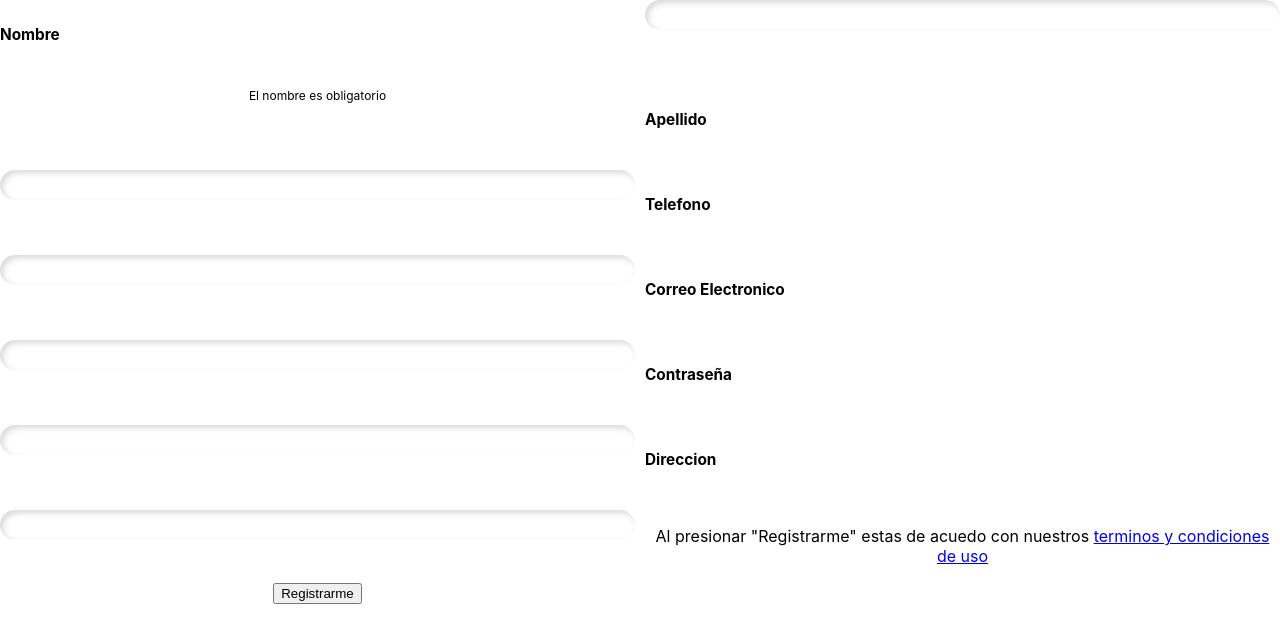
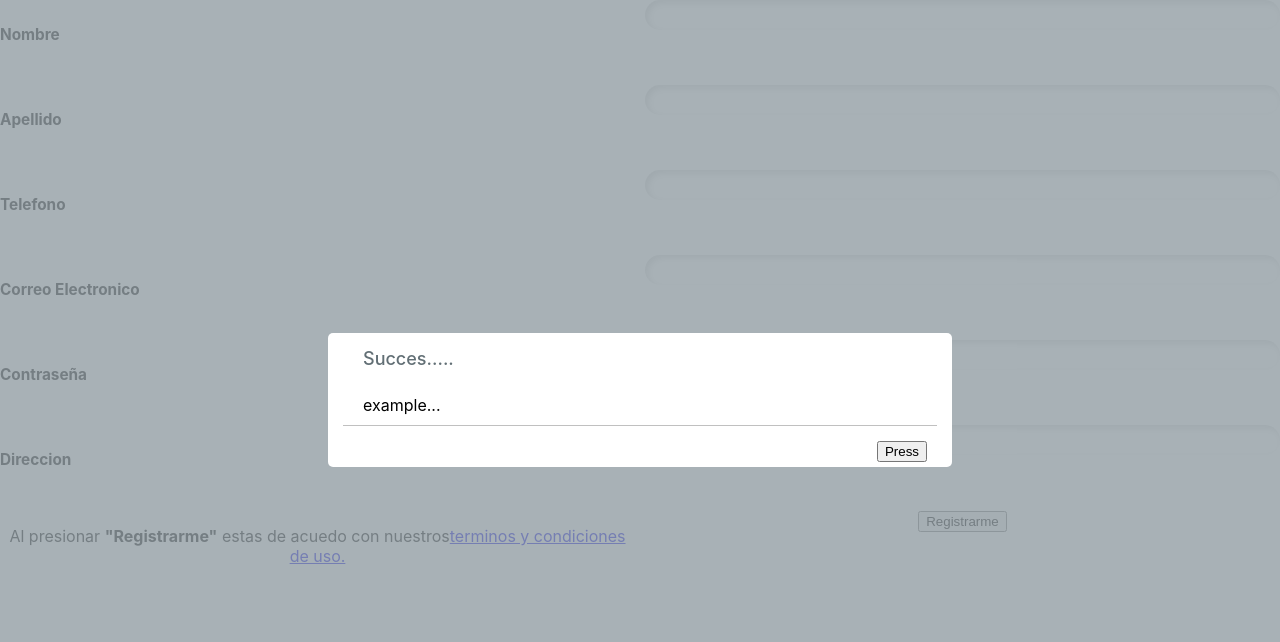
Before and after one commit to setohe0909/oiga-look, a React (Create React App) app: page / in a window 1280 px wide. Both pictures are taken after a click on the button "Registrarme". Shown: the top 642 px of the page. Built offline with nearby package versions, Linux system fonts and the light colour scheme.

Commit message:
feat:modal UI/Component

```diff
--- a/package.json
+++ b/package.json
@@ -16,6 +16,7 @@
     "node-sass": "^6.0.1",
     "react": "^17.0.2",
     "react-dom": "^17.0.2",
+    "react-modal": "^3.14.3",
     "react-router-dom": "^5.2.0",
     "react-scripts": "4.0.3",
     "web-vitals": "^1.0.1",
--- a/src/components/Register/index.js
+++ b/src/components/Register/index.js
@@ -1,13 +1,17 @@
-import React from 'react';
+import React, { useState } from 'react';
 import { useFormik } from 'formik';
 
 import RecursiveForm from '../recursive-form';
+import CustomModal from '../ui/modal';
+
 import SignupSchema from '../../schema/register';
 import { registerFields } from './form';
 
 import { FormContainer } from './styles';
 
 const RegisterUser = () => {
+  const [showModal, setShowmodal] = useState(false);
+
   const formik = useFormik({
     initialValues: {
       name: '',
@@ -37,16 +41,30 @@ const RegisterUser = () => {
             />
           ))}
           <p>
-            Al presionar "Registrarme" estas de acuedo con nuestros{' '}
+            Al presionar <strong>"Registrarme"</strong> estas de acuedo con
+            nuestros
             <a href="/" rel="noopener noreferrer" target="_blank">
-              terminos y condiciones de uso
+              terminos y condiciones de uso.
             </a>
           </p>
           <div>
-            <button type="submit">Registrarme</button>
+            <button type="button" onClick={() => setShowmodal(!showModal)}>
+              Registrarme
+            </button>
           </div>
         </FormContainer>
       </form>
+
+      {showModal && (
+        <CustomModal
+          dimension="small"
+          modalStatus={true}
+          callbackLeftBtn={() => setShowmodal(!showModal)}
+          modalTitle="Succes....."
+        >
+          example...
+        </CustomModal>
+      )}
     </>
   );
 };
--- a/src/components/ui/Colors.js
+++ b/src/components/ui/Colors.js
@@ -2,4 +2,5 @@ export const Colors = {
   black: 'black',
   white: '#fff',
   mirage: '#2c263f',
+  watermelon: '#f25c63',
 };
--- /dev/null
+++ b/src/components/ui/modal/index.js
@@ -0,0 +1,126 @@
+import React, { useState } from 'react';
+import { ClassNames } from '@emotion/react';
+import PropTypes from 'prop-types';
+import Modal from 'react-modal';
+
+import {
+  cssPortalClass,
+  ContainerModal,
+  HeaderModal,
+  CloseButton,
+  FooterModal,
+  BodyModal,
+  ModalTitle,
+} from './styles';
+
+Modal.setAppElement('#root');
+
+/**
+ * (Props):
+ * dimensions : full-screen | medium | small | tiny
+ */
+const CustomModal = ({
+  modalStatus,
+  closeTimeoutMS,
+  modalTitle,
+  children,
+  rightButtonTxt,
+  rightButtonIcon,
+  righButtonBackgroundColor,
+  callbackRightBtn,
+  callbackLeftBtn,
+  dimension,
+}) => {
+  const [modalIsOpen, setIsOpen] = useState(modalStatus);
+
+  return (
+    <>
+      <ClassNames>
+        {({ css }) => (
+          <Modal
+            data-cy="mindsdbModal"
+            isOpen={modalIsOpen}
+            onRequestClose={() => {
+              setIsOpen(false);
+              callbackLeftBtn();
+            }}
+            overlayClassName={{
+              base: 'overlay-base',
+              afterOpen: 'overlay-after',
+              beforeClose: 'overlay-before',
+            }}
+            className={{
+              base: `content-base`,
+              afterOpen: `content-after-${dimension}`,
+              beforeClose: 'content-before',
+            }}
+            closeTimeoutMS={closeTimeoutMS}
+            portalClassName={css`
+              ${cssPortalClass}
+            `}
+          >
+            <ContainerModal>
+              <HeaderModal
+                className={dimension === 'small' ? 'HeaderModal-small' : ''}
+                dimension={dimension}
+              >
+                <ModalTitle min={14} max={20}>
+                  {modalTitle}
+                </ModalTitle>
+                <CloseButton
+                  data-cy="close-modal"
+                  onClick={() => {
+                    setIsOpen(false);
+                    callbackLeftBtn();
+                  }}
+                >
+                  <i className="close-action fas fa-times" />
+                </CloseButton>
+              </HeaderModal>
+              <BodyModal
+                className={dimension === 'small' ? 'BodyModal-small' : ''}
+              >
+                {children}
+              </BodyModal>
+              <FooterModal>
+                <button
+                  onClick={(e) => {
+                    e.stopPropagation();
+                    callbackRightBtn();
+                  }}
+                >
+                  Press
+                </button>
+              </FooterModal>
+            </ContainerModal>
+          </Modal>
+        )}
+      </ClassNames>
+    </>
+  );
+};
+
+CustomModal.propTypes = {
+  modalStatus: PropTypes.bool,
+  closeTimeoutMS: PropTypes.number,
+  modalTitle: PropTypes.string,
+  rightButtonTxt: PropTypes.string,
+  rightButtonIcon: PropTypes.string,
+  righButtonBackgroundColor: PropTypes.string,
+  callbackRightBtn: PropTypes.func,
+  callbackLeftBtn: PropTypes.func,
+  dimension: PropTypes.string,
+};
+
+CustomModal.defaultProps = {
+  modalStatus: false,
+  closeTimeoutMS: 500,
+  modalTitle: '',
+  rightButtonTxt: 'Save',
+  rightButtonIcon: '',
+  righButtonBackgroundColor: 'green',
+  callbackRightBtn: () => {},
+  dimension: 'small',
+};
+
+export default CustomModal;
--- /dev/null
+++ b/src/components/ui/modal/styles.js
@@ -0,0 +1,237 @@
+import { css } from '@emotion/react';
+import styled from '@emotion/styled';
+
+import { mq, makeResponsive } from '../../layout/utils/base';
+
+import { Colors } from '../Colors';
+
+export const ContainerModal = styled.div`
+  width: 100%;
+  display: flex;
+  flex-direction: column;
+  height: inherit;
+  padding: 5px 15px;
+  justify-content: space-between;
+`;
+
+export const HeaderModal = styled.div`
+  display: flex;
+  flex-direction: row;
+  justify-content: space-between;
+  align-items: baseline;
+  margin-top: ${(props) =>
+    props.dimension === 'medium' || props.dimension === 'small' ? '10px' : '0'};
+`;
+
+export const CloseButton = styled.button`
+  border: none;
+  background: transparent;
+  margin-bottom: 15px;
+  cursor: pointer;
+  outline: none;
+
+  & i {
+    font-size: 22px;
+    padding-bottom: 0px;
+    color: ${Colors.watermelon};
+  }
+`;
+
+export const FooterModal = styled.div`
+  display: flex;
+  flex-direction: row;
+  justify-content: flex-end;
+  border-top: 1px solid #c0c0c0;
+
+  & button {
+    margin-top: 15px;
+
+    &:first-of-type {
+      margin-right: 10px;
+    }
+  }
+`;
+
+export const BodyModal = styled.div`
+  display: flex;
+  flex-direction: column;
+  height: 100%;
+  margin-top: 5px;
+`;
+
+export const ModalTitle = styled.strong`
+  color: #626f75;
+  font-weight: 500;
+  font-stretch: normal;
+  font-style: normal;
+  line-height: normal;
+
+  ${(props) =>
+    makeResponsive([
+      {
+        property: 'font-size',
+        min: props.min,
+        max: props.max,
+        unit: 'px',
+      },
+    ])}
+`;
+
+export const cssPortalClass = css`
+  .overlay-base {
+    padding: 1rem;
+    position: fixed;
+    top: 0;
+    bottom: 0;
+    right: 0;
+    left: 0;
+    background-color: rgba(0, 0, 0, 0);
+    opacity: 0;
+    transition-property: background-color, opacity;
+    transition-duration: 500ms;
+    transition-timing-function: ease-in-out;
+    outline: 0;
+    display: flex;
+    justify-content: center;
+    align-items: center;
+  }
+
+  .overlay-after {
+    background-color: rgba(147, 158, 164, 0.8);
+    opacity: 1;
+  }
+
+  .overlay-before {
+    background-color: rgba(0, 0, 0, 0);
+    opacity: 0;
+  }
+
+  .content-base {
+    position: relative;
+    top: auto;
+    left: auto;
+    right: auto;
+    bottom: auto;
+    margin: 0 auto;
+    border: 0;
+    outline: 0;
+    display: flex;
+    justify-content: center;
+    align-items: center;
+    height: 0%;
+    width: 0%;
+    background-color: transparent;
+    transition-property: background-color, width, height;
+    transition-duration: 200ms;
+    transition-timing-function: ease-in-out;
+  }
+
+  .content-after-full-screen {
+    width: 89%;
+    height: 96%;
+    background-color: ${Colors.white};
+    margin-right: -2px;
+    margin-top: -30px;
+    border-radius: 5px;
+
+    ${mq.sm(css`
+      width: 89%;
+      height: 96%;
+      margin-right: 15px;
+    `)}
+
+    ${mq.md(css`
+      width: calc(100% - 108px);
+      height: 99%;
+      margin-right: 1rem;
+    `)}
+  }
+
+  .content-after-medium {
+    width: 89%;
+    height: 96%;
+    background-color: ${Colors.white};
+    margin-right: -2px;
+    margin-top: -30px;
+    border-radius: 5px;
+
+    ${mq.sm(css`
+      width: 89%;
+      height: 96%;
+      margin-right: 15px;
+    `)}
+
+    ${mq.md(css`
+      width: calc(86% - 68px);
+      height: 86%;
+      margin-right: 9rem;
+    `)}
+  }
+
+  .content-after-small {
+    width: 89%;
+    height: 96%;
+    background-color: ${Colors.white};
+    margin-right: -2px;
+    margin-top: -30px;
+    border-radius: 5px;
+
+    ${mq.sm(css`
+      width: 89%;
+      height: auto;
+      margin-right: 15px;
+    `)}
+
+    ${mq.md(css`
+      width: 50%;
+      height: auto;
+      margin-left: 9rem;
+      margin: 0 auto;
+
+      .HeaderModal-small {
+        padding: 0 20px;
+      }
+
+      .BodyModal-small {
+        padding: 10px 20px;
+      }
+    `)}
+  }
+
+  .content-after-tiny {
+    width: 89%;
+    height: 96%;
+    background-color: ${Colors.white};
+    margin-right: -2px;
+    margin-top: -30px;
+    border-radius: 5px;
+    padding: 10px;
+
+    ${mq.sm(css`
+      width: 89%;
+      height: auto;
+      margin-right: 15px;
+    `)}
+
+    ${mq.md(css`
+      width: 30%;
+      height: auto;
+      margin-left: 9rem;
+      margin: 0 auto;
+
+      .HeaderModal-small {
+        padding: 0 20px;
+      }
+
+      .BodyModal-small {
+        padding: 10px 20px;
+      }
+    `)}
+  }
+
+  .content-before {
+    width: 0%;
+    height: 0%;
+    background-color: transparent;
+  }
+`;
```
Also changed, not shown: 1 other file (tests, documents, lock files or other folders).
